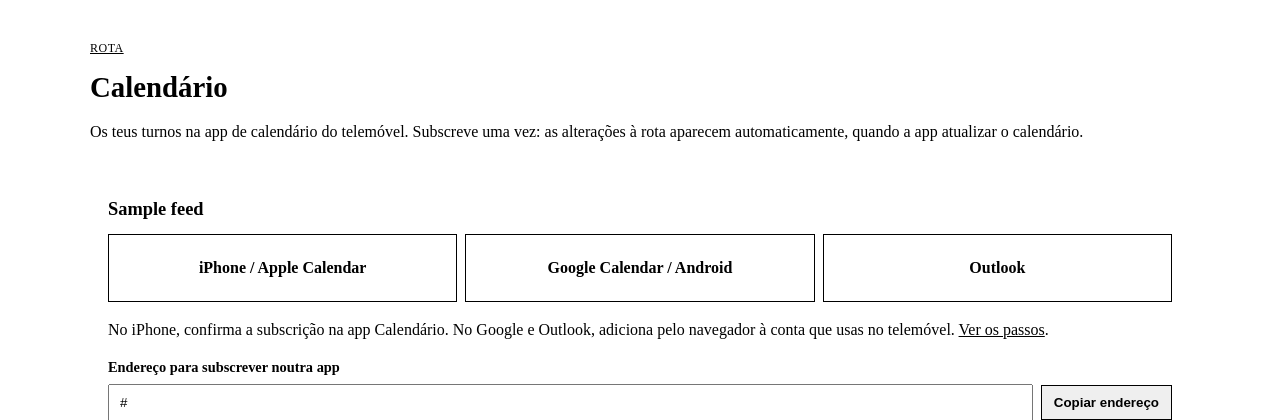
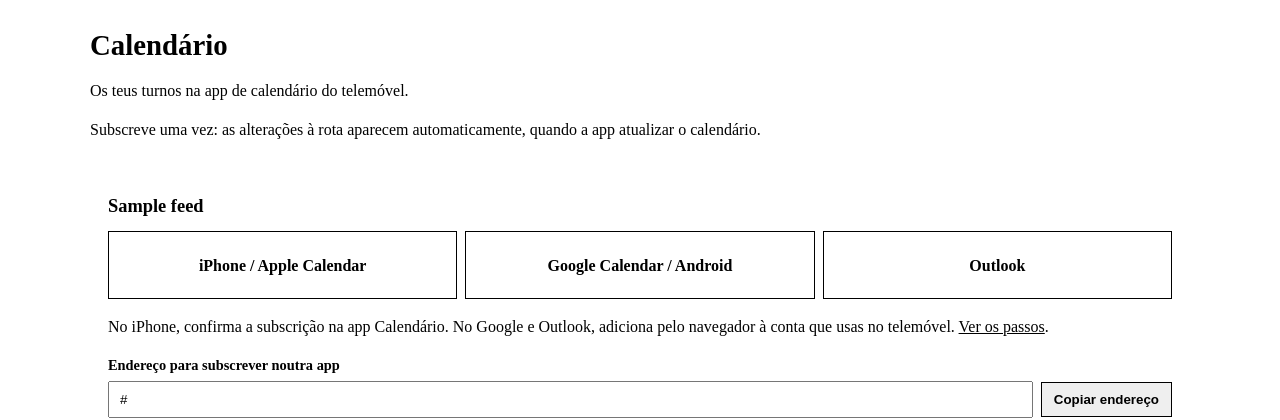
Before and after one commit to jfmcarreira/crr-tools, a Python web app: template apps/shifts/backend/app/templates/calendar.html in a window 1280 px wide. Shown: the part 54-474 px from the top of the page. Run offline with Jinja, Linux system fonts and the light colour scheme; the template is opened without the code that fills it: most values are stand-ins (such as "Sample title", 1, 10 or a date in 2020).

Commit message:
fix: ui tweaks and local dev

```diff
--- a/apps/shifts/backend/app/routers/auth.py
+++ b/apps/shifts/backend/app/routers/auth.py
@@ -170,7 +170,6 @@ def login(
     request.session["user_id"] = user.id
     teams = _user_teams(db, user)
     who = ", ".join(team.name for team in teams) or _user_label(user)
-    _flash(request, f"Bem-vindo(a), {who}.")
     return _redirect("/")
 
 
--- a/apps/shifts/backend/app/templates/admin_schedules.html
+++ b/apps/shifts/backend/app/templates/admin_schedules.html
@@ -3,9 +3,8 @@
 <div class="page-head">
   <div>
     <h1>Escalas</h1>
-    <p class="muted">Uma página por tipo de escala. A escala da noite é fixa e repete todos os meses; o almoço de sábado e o de domingo são rotações independentes.</p>
   </div>
-  <a class="button primary" href="{{ app_path('/admin/assign') }}">Atribuir por dia</a>
+  <a class="button primary" href="{{ app_path('/admin/assign') }}">Atribuir Manualmente</a>
 </div>
 <div class="stack gap">
 {% if schedules %}
--- a/apps/shifts/backend/app/templates/admin_teams.html
+++ b/apps/shifts/backend/app/templates/admin_teams.html
@@ -4,7 +4,8 @@
 <div class="page-head">
   <div>
     <h1>Equipas</h1>
-    <p class="muted">Quem entra na rota. Uma equipa é quem fica com um turno, e pode ser uma pessoa ou várias. Os utilizadores que entram na aplicação criam-se em <a href="{{ app_path('/admin/users') }}">Utilizadores</a>; aqui escolhe-se apenas quem entra para cada equipa.</p>
+    <p class="muted">Uma equipa é quem fica com um turno, e pode ser uma pessoa ou várias.</p>
+    <p class="muted">Os utilizadores que entram na aplicação criam-se em <a href="{{ app_path('/admin/users') }}">Utilizadores</a>; aqui escolhe-se apenas quem gera cada equipa.</p>
   </div>
 </div>
 <section class="panel">
@@ -16,7 +17,6 @@
     <input type="hidden" name="csrf_token" value="{{ csrf_token }}">
     <div class="form-col">
       <label>Nome<input name="name" required></label>
-      <p class="muted">O e-mail e as notificações por e-mail ficam no utilizador que entra, em <a href="{{ app_path('/admin/users') }}">Utilizadores</a>.</p>
     </div>
     <fieldset class="form-col">
       <legend>Utilizador <span class="muted">(opcional)</span></legend>
--- a/apps/shifts/backend/app/templates/calendar.html
+++ b/apps/shifts/backend/app/templates/calendar.html
@@ -3,9 +3,9 @@
 {% block content %}
 <div class="page-head">
   <div>
-    <p class="eyebrow"><a href="{{ app_path('/') }}">Rota</a></p>
     <h1>Calendário</h1>
-    <p class="muted">Os teus turnos na app de calendário do telemóvel. Subscreve uma vez: as alterações à rota aparecem automaticamente, quando a app atualizar o calendário.</p>
+    <p class="muted">Os teus turnos na app de calendário do telemóvel.</p>
+    <p class="muted">Subscreve uma vez: as alterações à rota aparecem automaticamente, quando a app atualizar o calendário.</p>
   </div>
 </div>
 
--- a/apps/shifts/backend/app/templates/login.html
+++ b/apps/shifts/backend/app/templates/login.html
@@ -6,7 +6,6 @@
     <img src="{{ url_for('brand', path='assets/logo.png') }}" alt="">
   </div>
   <h1>Entrar</h1>
-  <p class="muted">Use o seu utilizador e a sua palavra-passe da escala.</p>
   <form method="post" action="{{ app_path('/login') }}" class="stack">
     <input type="hidden" name="csrf_token" value="{{ csrf_token }}">
     <label>Utilizador
```
Also changed, not shown: 1 other file.
